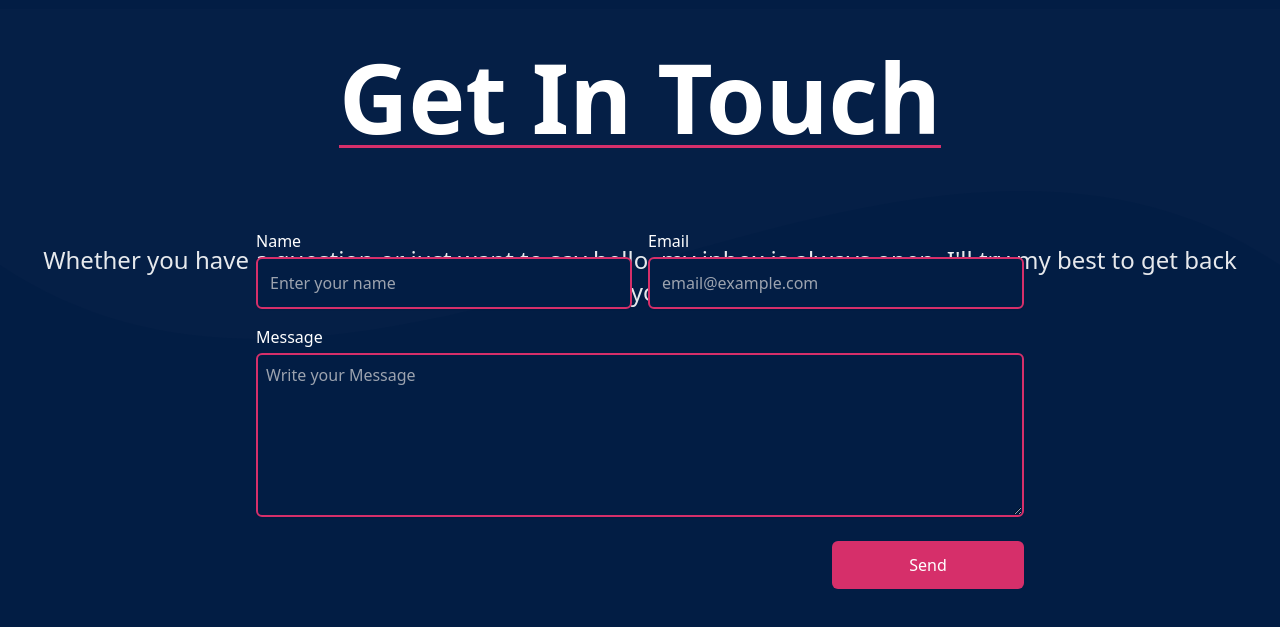
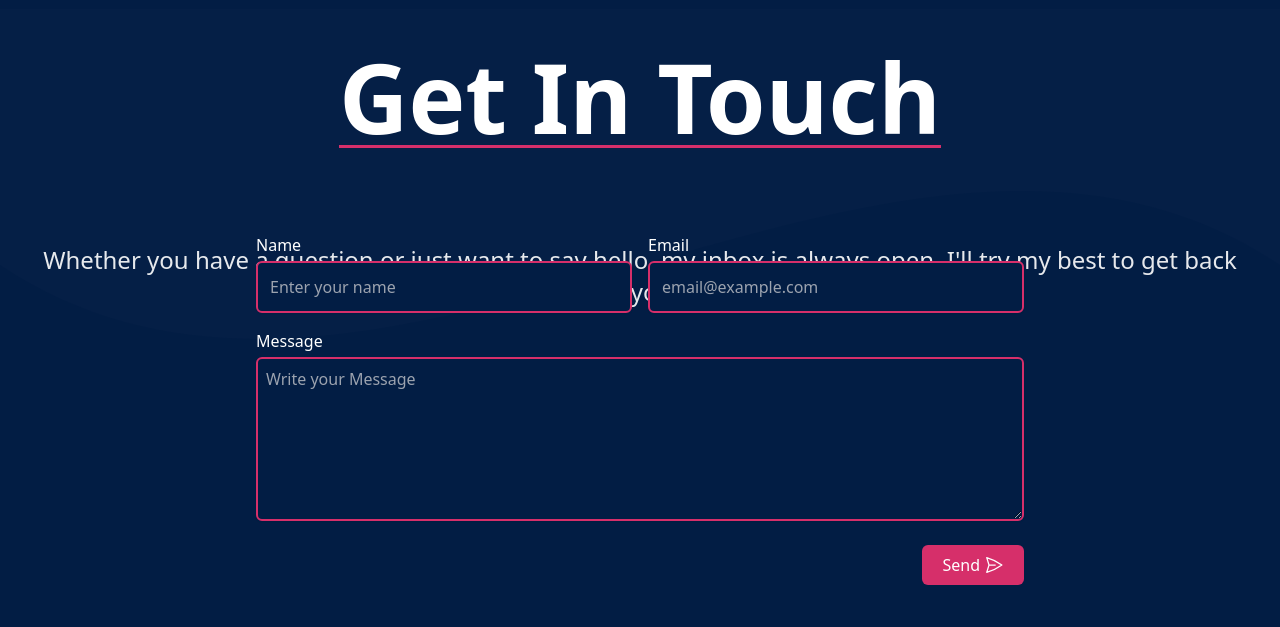
Before and after one commit to JoaoCoelho2003/bio, a Vue app: page /contact in a window 1280 px wide. Shown: the part 2391-3018 px from the top of the page. Built offline with nearby package versions, Linux system fonts and the light colour scheme.

Commit message:
feat: added icon to send message button

```diff
--- a/src/views/ContactView.vue
+++ b/src/views/ContactView.vue
@@ -34,8 +34,11 @@
               class="mt-1 block w-full rounded-md shadow-sm border-[#d62f6a] border-2 focus:ring-[#b81d50] bg-[#021d44] focus:ring-opacity-50 p-2 text-white"></textarea>
           </div>
           <div class="flex justify-end md:col-span-2 mt-2">
-            <button type="submit" class="w-1/4 h-12 bg-[#d62f6a] text-white rounded-md hover:bg-[#b81d50] focus:outline-none focus:bg-[#b81d50]">
+            <button type="submit" class="px-5 py-2 bg-[#d62f6a] text-white rounded-md flex items-center justify-center hover:bg-[#b81d50] focus:outline-none focus:bg-[#b81d50]">
               Send
+              <svg xmlns="http://www.w3.org/2000/svg" fill="none" viewBox="0 0 24 24" stroke-width="1.5" stroke="currentColor" class="size-5 ml-1">
+                <path stroke-linecap="round" stroke-linejoin="round" d="M6 12 3.269 3.125A59.769 59.769 0 0 1 21.485 12 59.768 59.768 0 0 1 3.27 20.875L5.999 12Zm0 0h7.5" />
+              </svg>
             </button>
           </div>
         </form>
```
